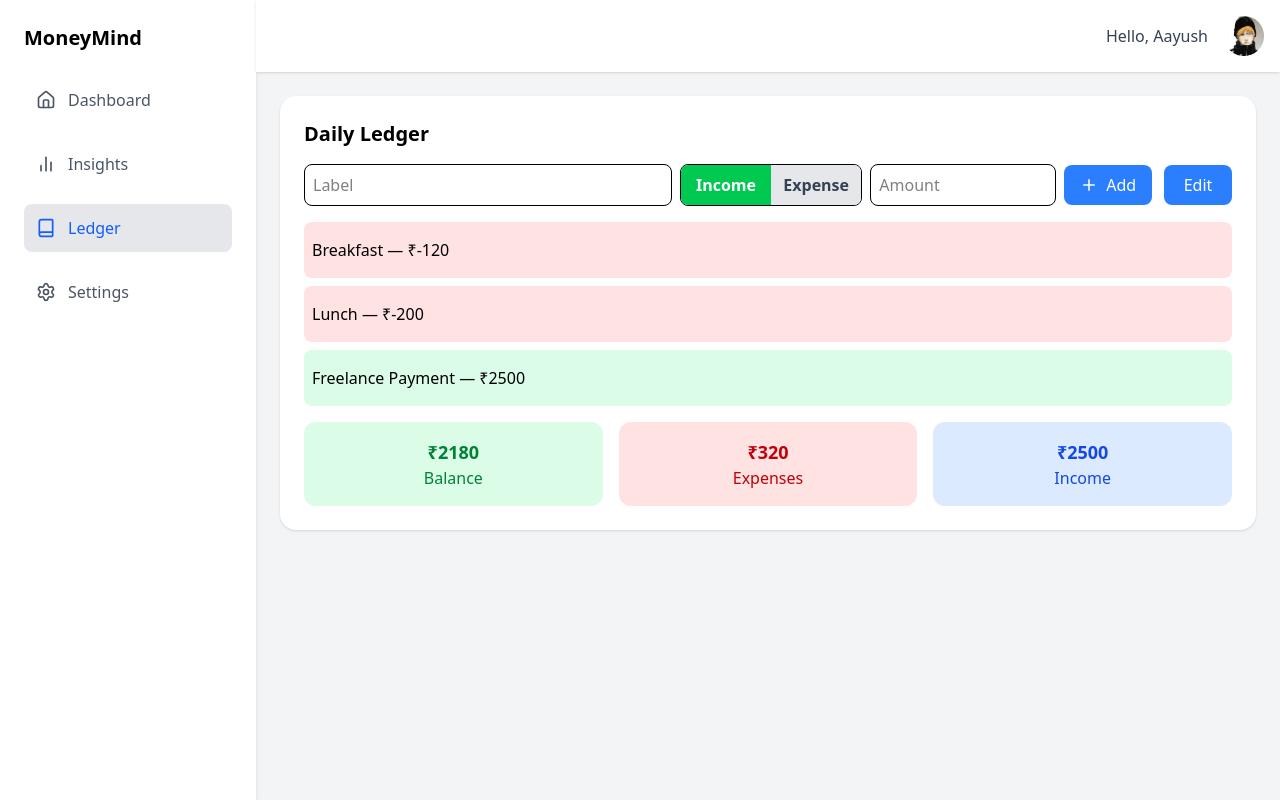
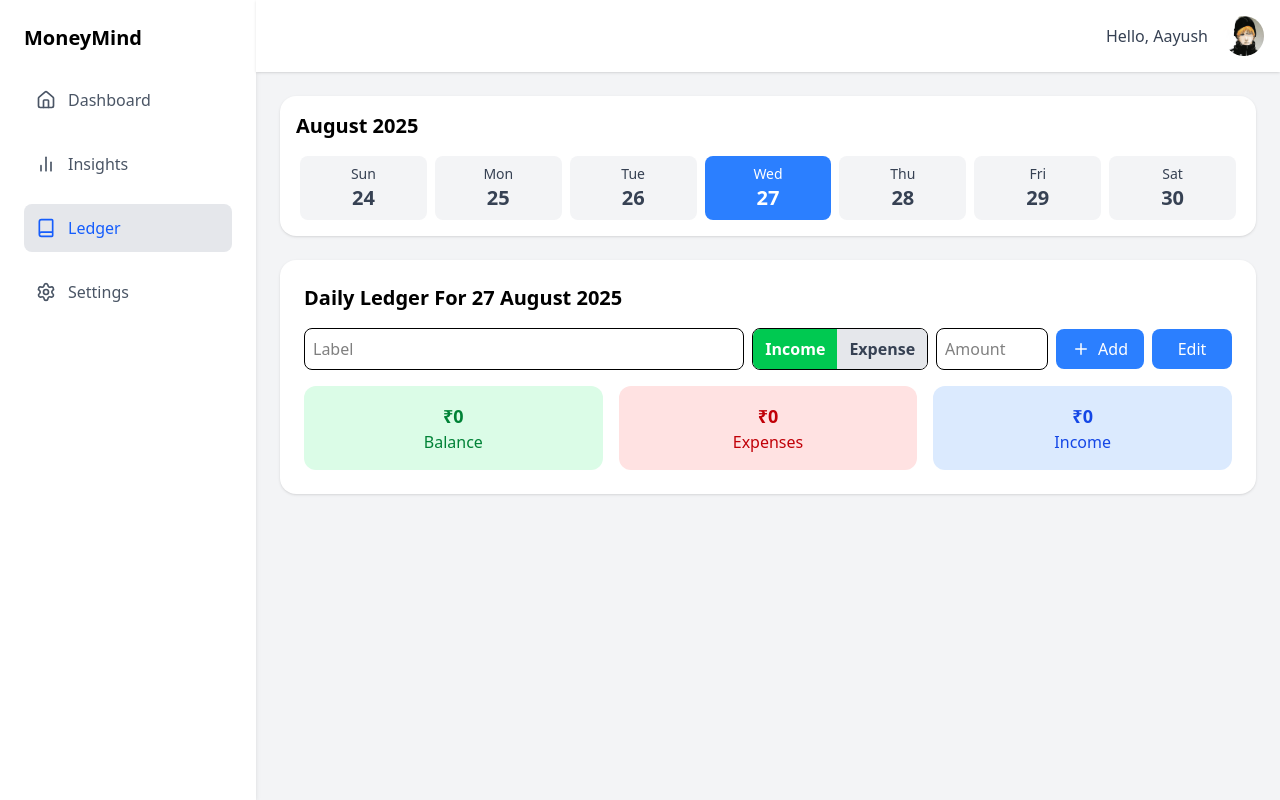
Before and after one commit to Gautam-A25/moneymind, a React (Vite) app: page / in a window 1280 px wide. Both pictures are taken after a click on the button "Ledger". Built offline with nearby package versions, Linux system fonts and the light colour scheme.

Commit message:
Add: Datewise expense

```diff
--- a/src/DailyLedger.jsx
+++ b/src/DailyLedger.jsx
@@ -1,9 +1,80 @@
+import { useState } from "react";
 import Ledger from "./Ledger";
 
 function DailyLedger({ entries, setEntries }) {
+  // State for the currently selected date, initialized to the current day.
+  const [selectedDate, setSelectedDate] = useState(new Date());
+
+  // Function to generate the dates for the calendar bar
+  const generateDates = (startDate) => {
+    const dates = [];
+    for (let i = 0; i < 7; i++) {
+      const date = new Date(startDate);
+      date.setDate(startDate.getDate() + i - 3); // -3 to center the selected date
+      dates.push(date);
+    }
+    return dates;
+  };
+
+  const weekDates = generateDates(selectedDate);
+
+  // Filter the entries to show only those for the selected date
+  const filteredEntries = entries.filter((entry) => {
+    const entryDate = new Date(entry.date);
+    return (
+      entryDate.getFullYear() === selectedDate.getFullYear() &&
+      entryDate.getMonth() === selectedDate.getMonth() &&
+      entryDate.getDate() === selectedDate.getDate()
+    );
+  });
+
   return (
-    <div className="flex justify-center">
-      <Ledger entries={entries} setEntries={setEntries} />
+    <div className="flex flex-col items-center w-full">
+      {/* Date Navigation Bar */}
+      <div className="bg-white shadow rounded-2xl p-4 w-full mb-6">
+        <h3 className="text-xl font-semibold mb-4">
+          {selectedDate.toLocaleString("default", {
+            month: "long",
+            year: "numeric",
+          })}
+        </h3>
+        <div className="flex justify-between items-center text-center">
+          {weekDates.map((date) => {
+            const dayName = date.toLocaleString("default", {
+              weekday: "short",
+            });
+            const dayOfMonth = date.getDate();
+            const isSelected =
+              date.getDate() === selectedDate.getDate() &&
+              date.getMonth() === selectedDate.getMonth() &&
+              date.getFullYear() === selectedDate.getFullYear();
+
+            return (
+              <button
+                key={date.getTime()}
+                onClick={() => setSelectedDate(date)}
+                className={`flex-1 p-2 mx-1 rounded-lg transition-colors ${
+                  isSelected
+                    ? "bg-blue-500 text-white"
+                    : "bg-gray-100 text-gray-700 hover:bg-gray-200"
+                }`}
+              >
+                <div className="text-sm">{dayName}</div>
+                <div className="text-xl font-bold">{dayOfMonth}</div>
+              </button>
+            );
+          })}
+        </div>
+      </div>
+
+      {/* Pass the filtered entries to the Ledger component */}
+      <div className="flex justify-center w-full">
+        <Ledger
+          entries={filteredEntries}
+          setEntries={setEntries}
+          selectedDate={selectedDate}
+        />
+      </div>
     </div>
   );
 }
--- a/src/Ledger.jsx
+++ b/src/Ledger.jsx
@@ -1,7 +1,7 @@
 import { useState } from "react";
 import { Pencil, Save, Trash2, Plus } from "lucide-react";
 
-function Ledger({ entries, setEntries }) {
+function Ledger({ entries, setEntries, selectedDate }) {
   const [label, setLabel] = useState("");
   const [amount, setAmount] = useState("");
   const [editingId, setEditingId] = useState(null);
@@ -17,8 +17,9 @@ function Ledger({ entries, setEntries }) {
       id: Date.now(),
       label,
       amount: finalAmount,
+      date: selectedDate.toISOString(), // Save the date with the entry
     };
-    setEntries([...entries, newEntry]);
+    setEntries((prevEntries) => [...prevEntries, newEntry]);
     setLabel("");
     setAmount("");
   };
@@ -32,8 +33,8 @@ function Ledger({ entries, setEntries }) {
 
   // Save edit
   const saveEdit = () => {
-    setEntries(
-      entries.map((e) =>
+    setEntries((prevEntries) =>
+      prevEntries.map((e) =>
         e.id === editingId ? { ...e, label, amount: parseFloat(amount) } : e
       )
     );
@@ -44,13 +45,13 @@ function Ledger({ entries, setEntries }) {
 
   // Delete entry
   const deleteEntry = () => {
-    setEntries(entries.filter((e) => e.id !== editingId));
+    setEntries((prevEntries) => prevEntries.filter((e) => e.id !== editingId));
     setEditingId(null);
     setLabel("");
     setAmount("");
   };
 
-  // Derived values
+  // Derived values for the currently displayed entries
   const totalIncome = entries
     .filter((e) => e.amount > 0)
     .reduce((sum, e) => sum + e.amount, 0);
@@ -63,24 +64,29 @@ function Ledger({ entries, setEntries }) {
 
   return (
     <div className="bg-white shadow rounded-2xl p-6 w-full">
-      <h2 className="text-xl font-semibold mb-4">Daily Ledger</h2>
+      <h2 className="text-xl font-semibold mb-4">
+        Daily Ledger For{" "}
+        {selectedDate.toLocaleDateString("en-GB", {
+          day: "numeric",
+          month: "long",
+          year: "numeric",
+        })}
+      </h2>
 
       {/* Input Fields (only visible when not editing) */}
       {!editingId && (
-        <div className="flex gap-2 mb-4 items-center">
-          {/* Input fields */}
+        <div className="flex gap-2 mb-4 items-center flex-wrap">
           <input
             type="text"
             placeholder="Label"
             value={label}
             onChange={(e) => setLabel(e.target.value)}
-            className="border p-2 rounded-lg w-1/2"
+            className="border p-2 rounded-lg flex-grow"
           />
-          <div className="flex items-center border rounded-lg overflow-hidden w-1/4">
-            {/* Toggle buttons */}
+          <div className="flex items-center border rounded-lg overflow-hidden">
             <button
               onClick={() => setTransactionType("income")}
-              className={`w-1/2 p-2 font-semibold transition-colors duration-200 ${
+              className={`px-3 py-2 font-semibold transition-colors duration-200 ${
                 transactionType === "income"
                   ? "bg-green-500 text-white"
                   : "bg-gray-200 text-gray-700"
@@ -90,7 +96,7 @@ function Ledger({ entries, setEntries }) {
             </button>
             <button
               onClick={() => setTransactionType("expense")}
-              className={`w-1/2 p-2 font-semibold transition-colors duration-200 ${
+              className={`px-3 py-2 font-semibold transition-colors duration-200 ${
                 transactionType === "expense"
                   ? "bg-red-500 text-white"
                   : "bg-gray-200 text-gray-700"
@@ -104,19 +110,17 @@ function Ledger({ entries, setEntries }) {
             placeholder="Amount"
             value={amount}
             onChange={(e) => setAmount(e.target.value)}
-            className="border p-2 rounded-lg w-1/4"
+            className="border p-2 rounded-lg w-28"
           />
-          {/* Add button */}
           <button
             onClick={addEntry}
             className="bg-blue-500 text-white px-4 py-2 rounded-lg hover:bg-blue-600 flex items-center gap-2"
           >
             <Plus size={18} /> Add
           </button>
-          {/* Edit/Done button */}
           <button
             onClick={() => setIsEditMode(!isEditMode)}
-            className="ml-1 px-3 py-2 w-20 rounded-lg bg-blue-500 text-white text-center"
+            className="px-3 py-2 w-20 rounded-lg bg-blue-500 text-white text-center"
           >
             {isEditMode ? "Done" : "Edit"}
           </button>
```
